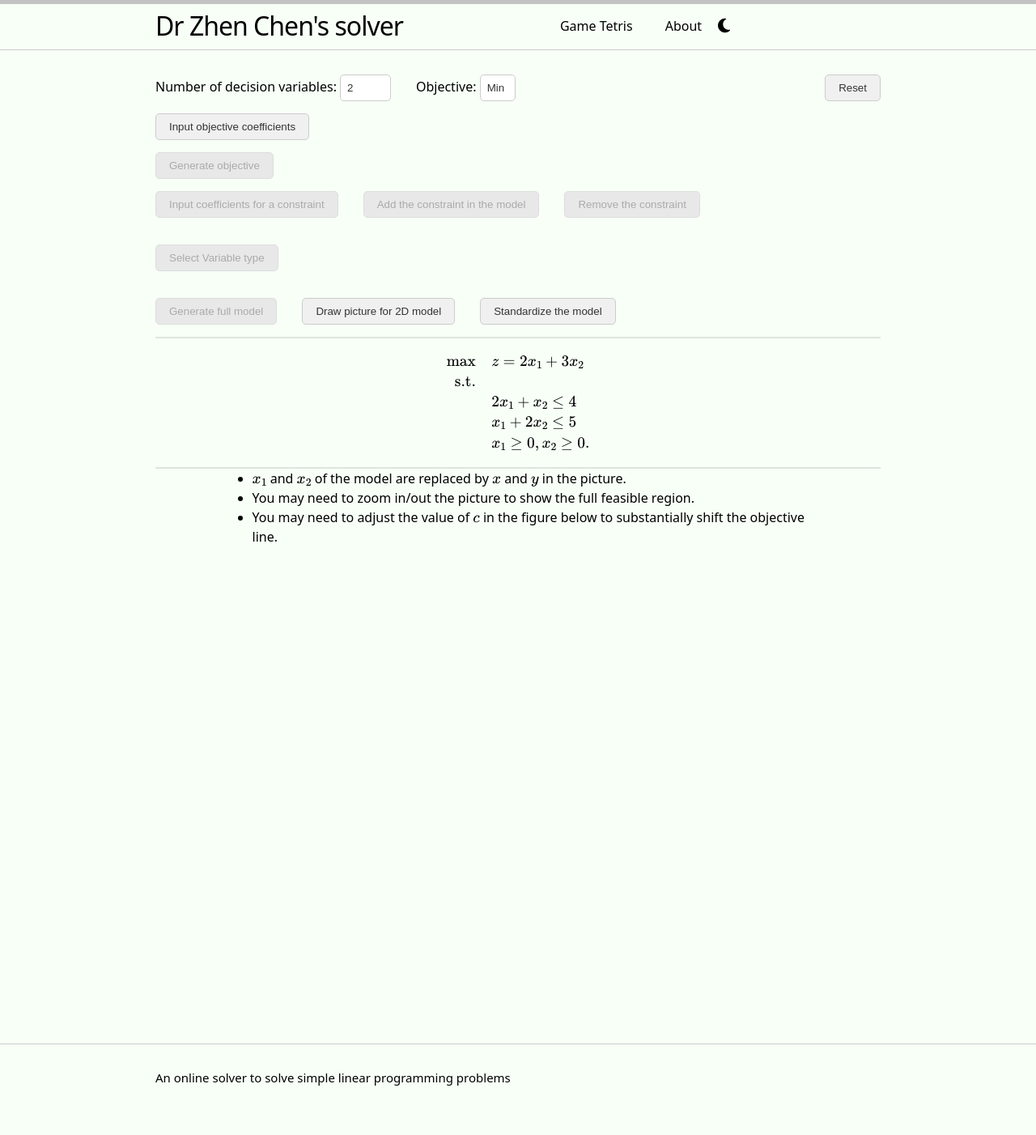
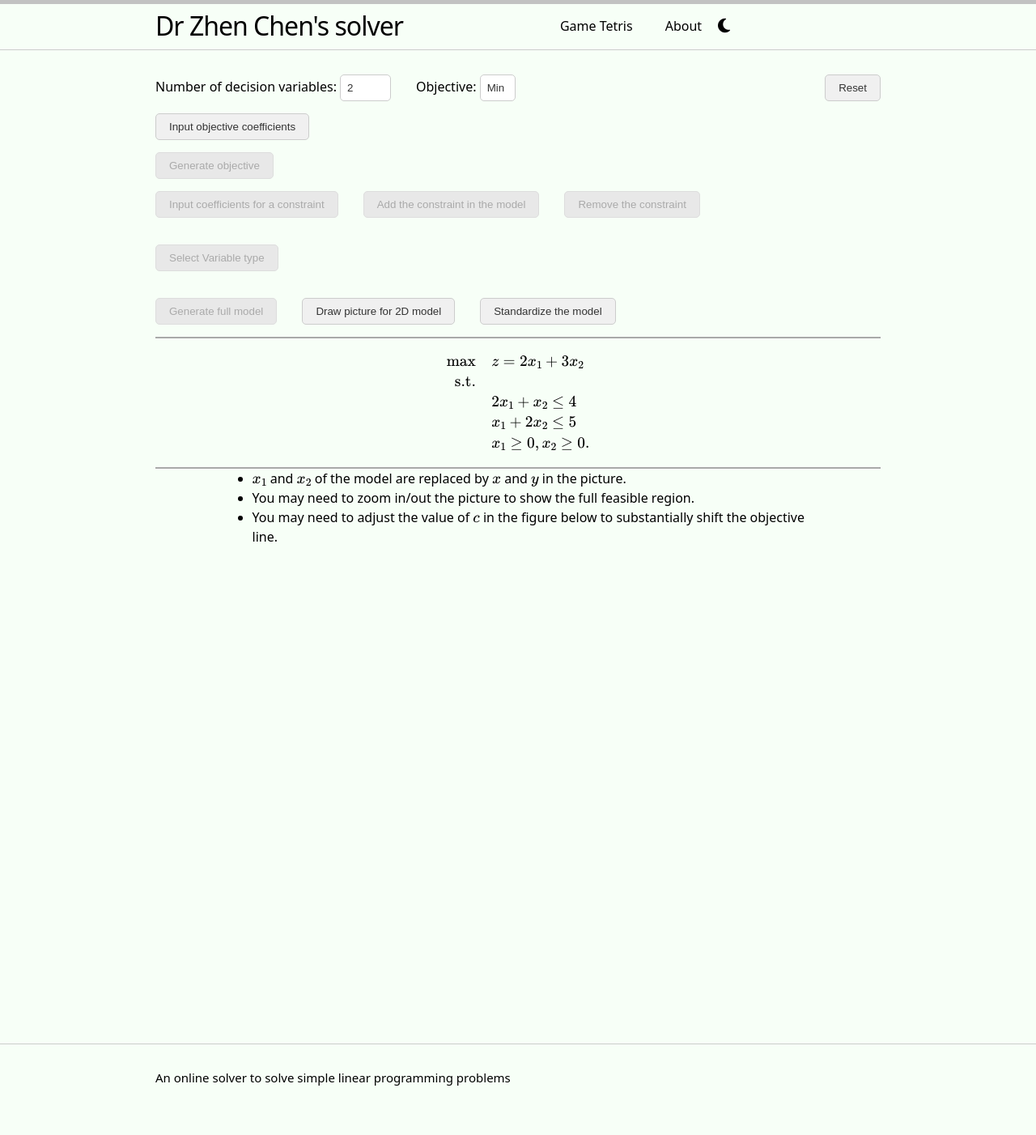
Before and after one commit to RobinChen121/online-solver, a Jekyll site: the page built from index.html, in a window 1280 px wide. Shown: the whole page at 81% size. Built offline with Jekyll 4.4.1, drawn with Linux system fonts in a browser that asks for light colours.

Commit message:
Update index.html

```diff
--- a/index.html
+++ b/index.html
@@ -85,7 +85,7 @@ layout: home
 </div>
 
 <!-- <hr> 默认是一个边框式的水平线，需要使用 border 或 background 才能控制颜色和透明度。-->
-<hr style="border: 1px solid rgba(0, 0, 0, 0.1);">
+<hr style="border: 1px solid darkgray;">
 <p id="model_latex" style="margin-top: 1%">\[\begin{aligned}
                                            \max\quad &z = 2x_1 + 3x_2\\
                                            \text{s.t.}\quad&\\
@@ -94,12 +94,12 @@ layout: home
                                            &x_1\geq 0, x_2\geq 0.
                                            \end{aligned}\]</p>
 <div id="stand_model_container" style="display: none">
-  <hr style="border: 1px solid rgba(0, 0, 0, 0.1);">
+  <hr style="border: 1px solid darkgray;">
   <p style="margin-top: 1%">The standardized model is: </p>
   <p id="stand_latex" style="margin-top: 1%"></p>
 </div>
 
-<hr style="border: 1px solid rgba(0, 0, 0, 0.1);">
+<hr style="border: 1px solid darkgray;">
 
 <div id="calculator">
   <ul>
```
